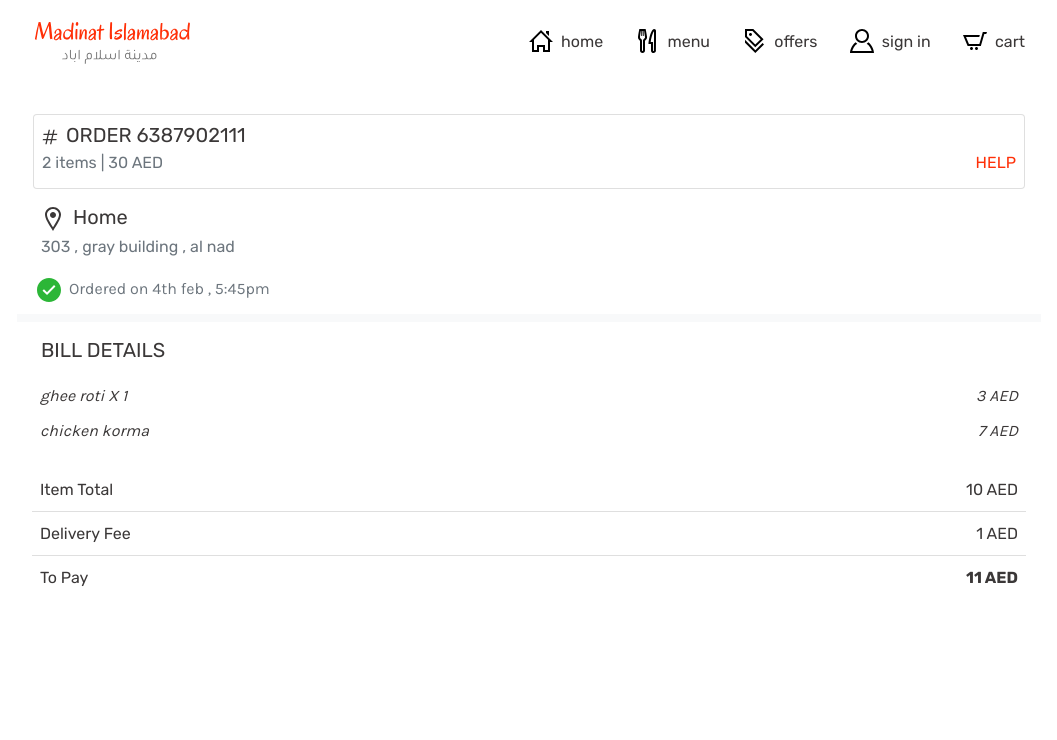
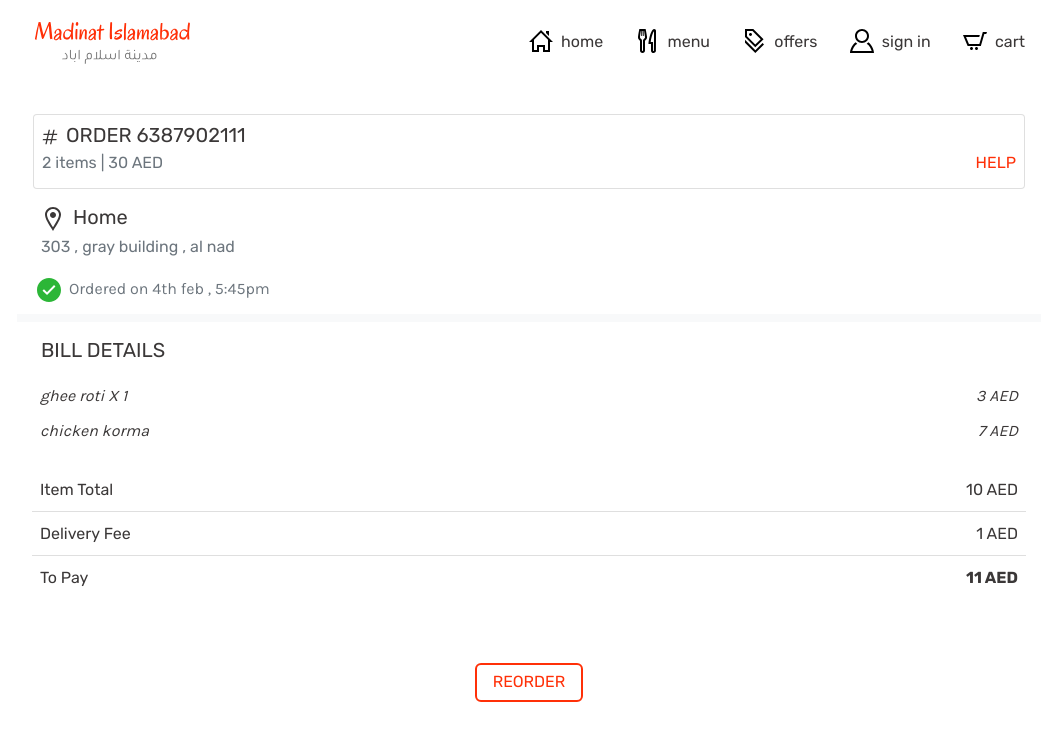
Before and after one commit to mohdsauood/madinat-islamabad, a Next.js app: page /order-success in a window 1280 px wide. Shown: the top 740 px of the page, without its empty margins (111-1168 px from the left). Built offline with nearby package versions, Linux system fonts and the light colour scheme.

Commit message:
feat add reorder button

```diff
--- a/src/components/order-page/Bill/Bill.js
+++ b/src/components/order-page/Bill/Bill.js
@@ -36,6 +36,7 @@
           </ListGroup.Item>
         </ListGroup>
       </Container>
+      <button className={`${styles.btn} xbtn xbtnOutline `}>REORDER</button>
     </>
   );
 }
--- a/src/components/order-page/Bill/Bill.module.css
+++ b/src/components/order-page/Bill/Bill.module.css
@@ -0,0 +1,6 @@
+.btn {
+  display: block;
+  margin: 0 auto;
+  margin-top: 4rem;
+  margin-bottom: 3rem;
+}
```
